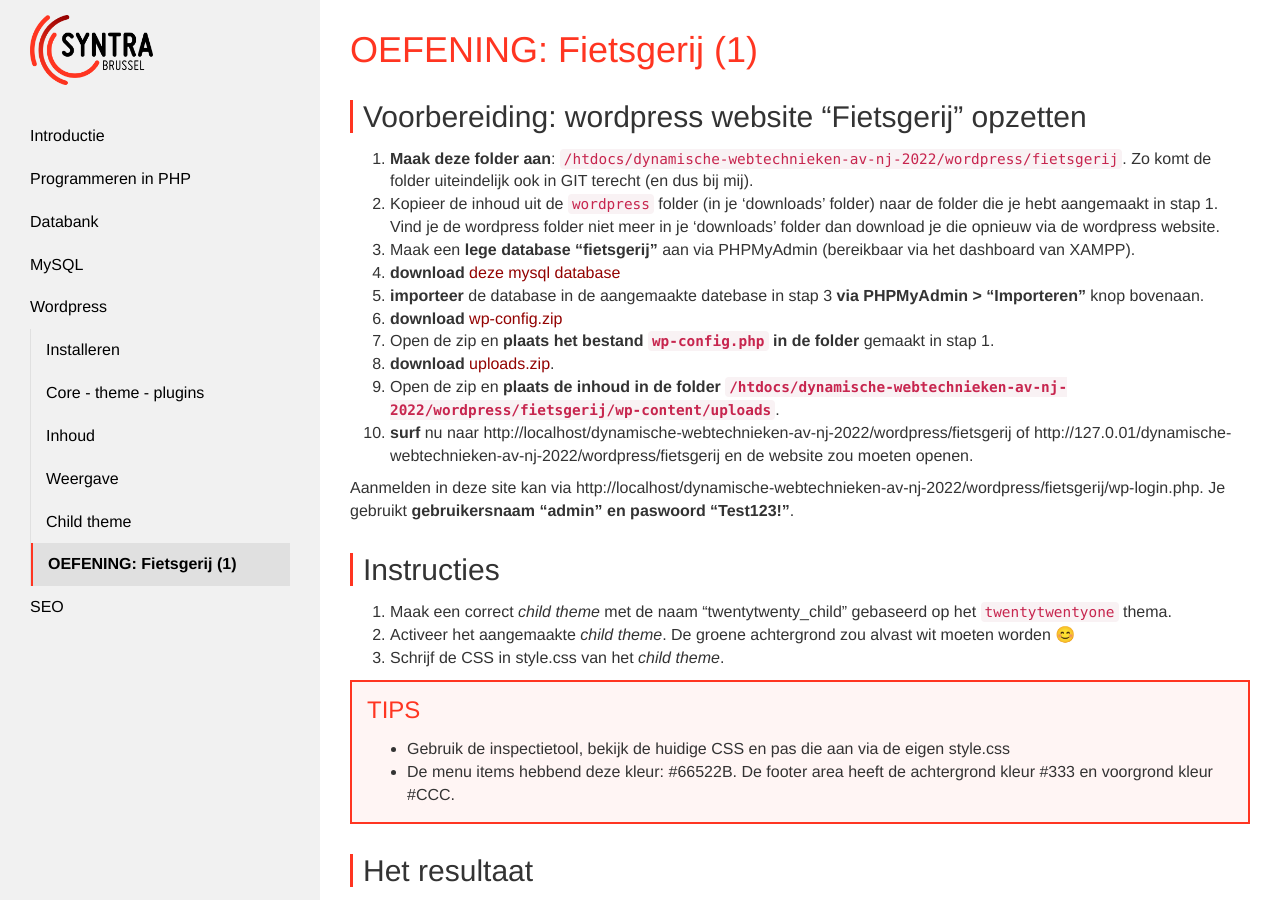
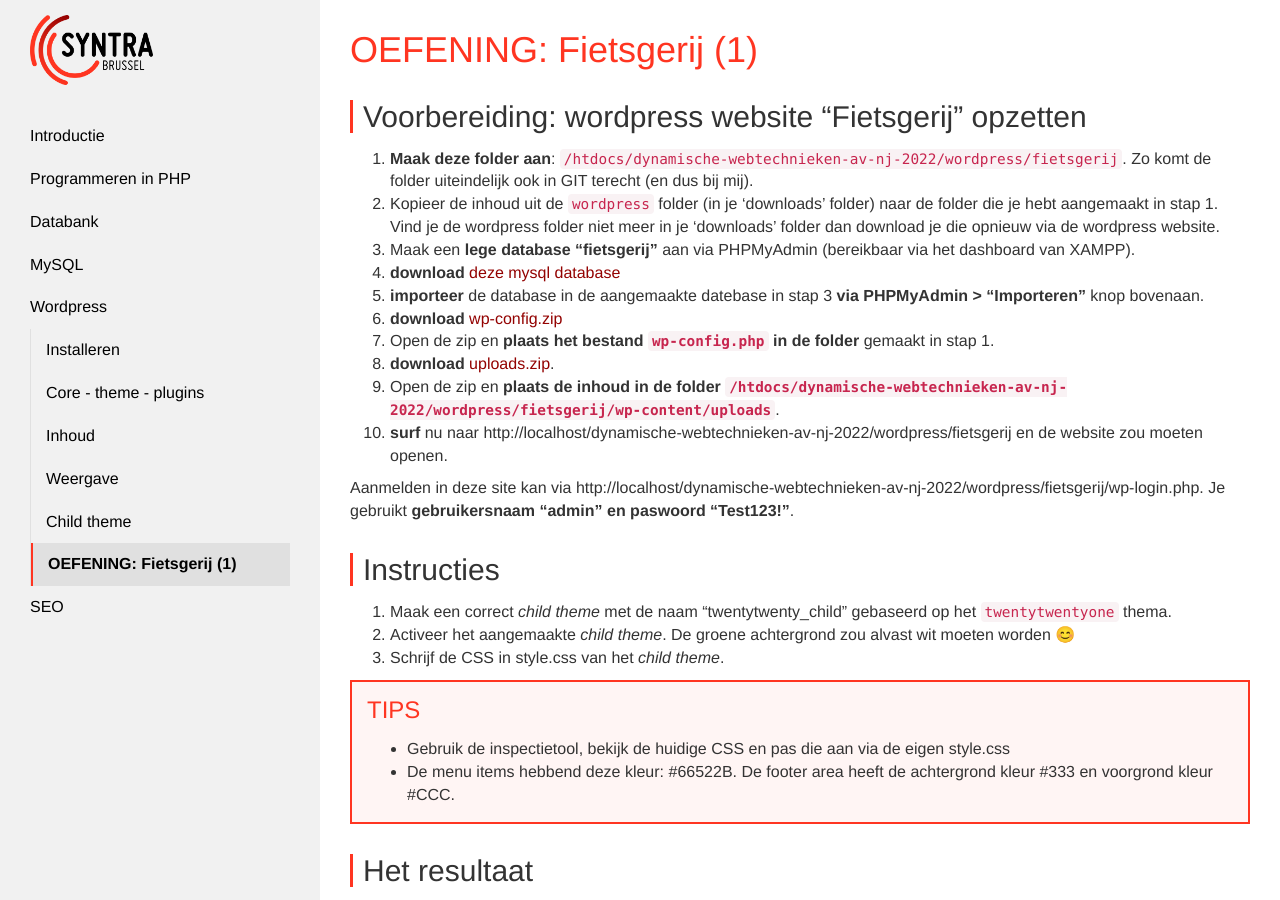
Before and after one commit to Syntra-Brussel/dynamische-webtechnieken, a Jekyll site: the page built from wordpress/oefening-fietsgerij-deel-1.md, in a window 1280 px wide and 900 px high. Built offline with Jekyll 4.4.1, drawn with Linux system fonts in a browser that asks for light colours; nearby versions of some CDN libraries; a script that is not in the unit is left out.

Commit message:
Update oefening-fietsgerij-deel-1.md

```diff
--- a/wordpress/oefening-fietsgerij-deel-1.md
+++ b/wordpress/oefening-fietsgerij-deel-1.md
@@ -14,7 +14,7 @@
 7. Open de zip en <strong>plaats het bestand <code>wp-config.php</code> in de folder</strong> gemaakt in stap 1.
 8. <strong>download</strong> <a href="fietsgerij/uploads.zip?v=1">uploads.zip</a>.
 9. Open de zip en <strong>plaats de inhoud in de folder <code>/htdocs/dynamische-webtechnieken-av-nj-2022/wordpress/fietsgerij/wp-content/uploads</code></strong>.
-10. <strong>surf</strong> nu naar http://localhost/dynamische-webtechnieken-av-nj-2022/wordpress/fietsgerij of http://127.0.01/dynamische-webtechnieken-av-nj-2022/wordpress/fietsgerij en de website zou moeten openen.
+10. <strong>surf</strong> nu naar http://localhost/dynamische-webtechnieken-av-nj-2022/wordpress/fietsgerij en de website zou moeten openen.
 
 Aanmelden in deze site kan via http://localhost/dynamische-webtechnieken-av-nj-2022/wordpress/fietsgerij/wp-login.php.
 Je gebruikt <strong>gebruikersnaam "admin" en paswoord "Test123!"</strong>.
```
